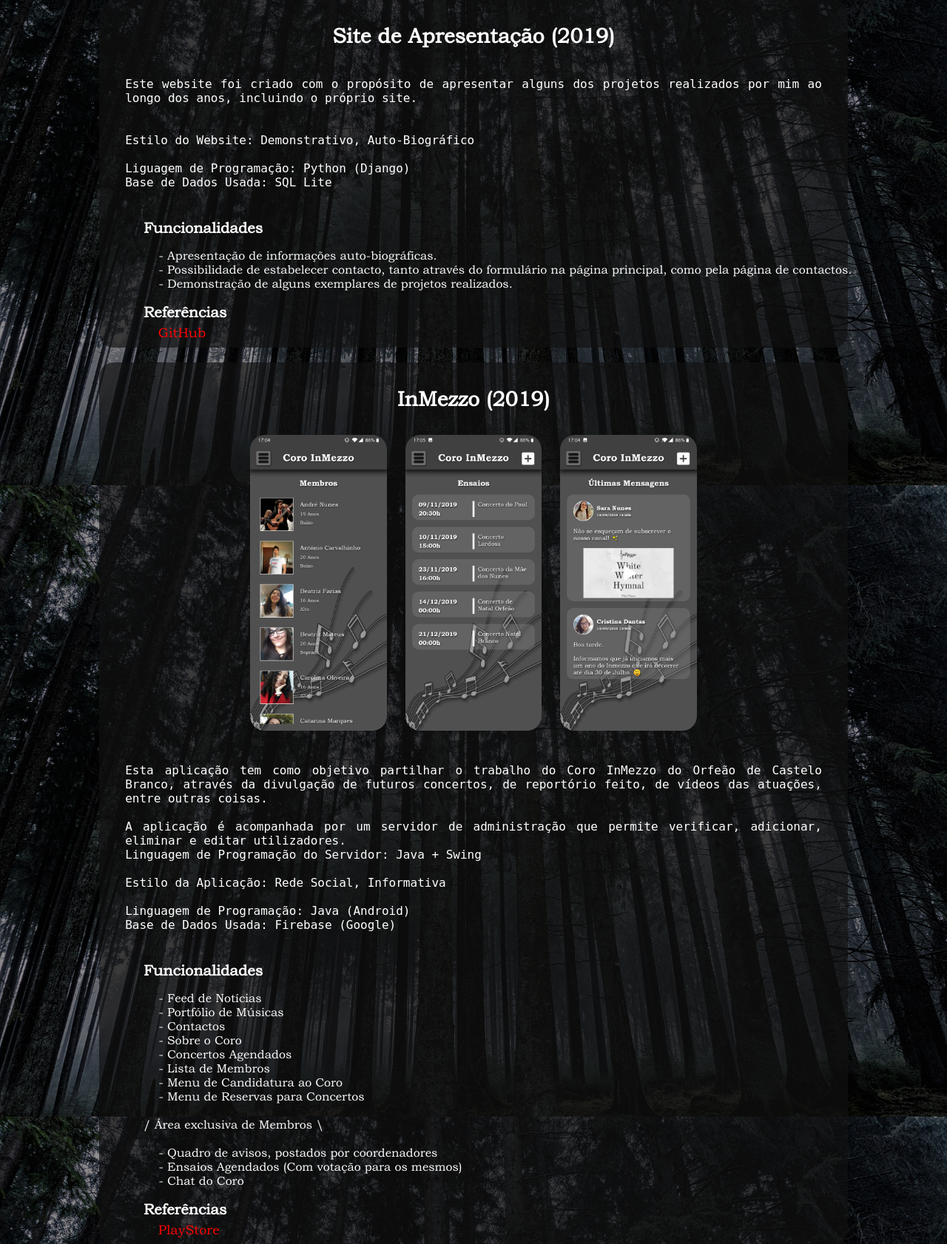
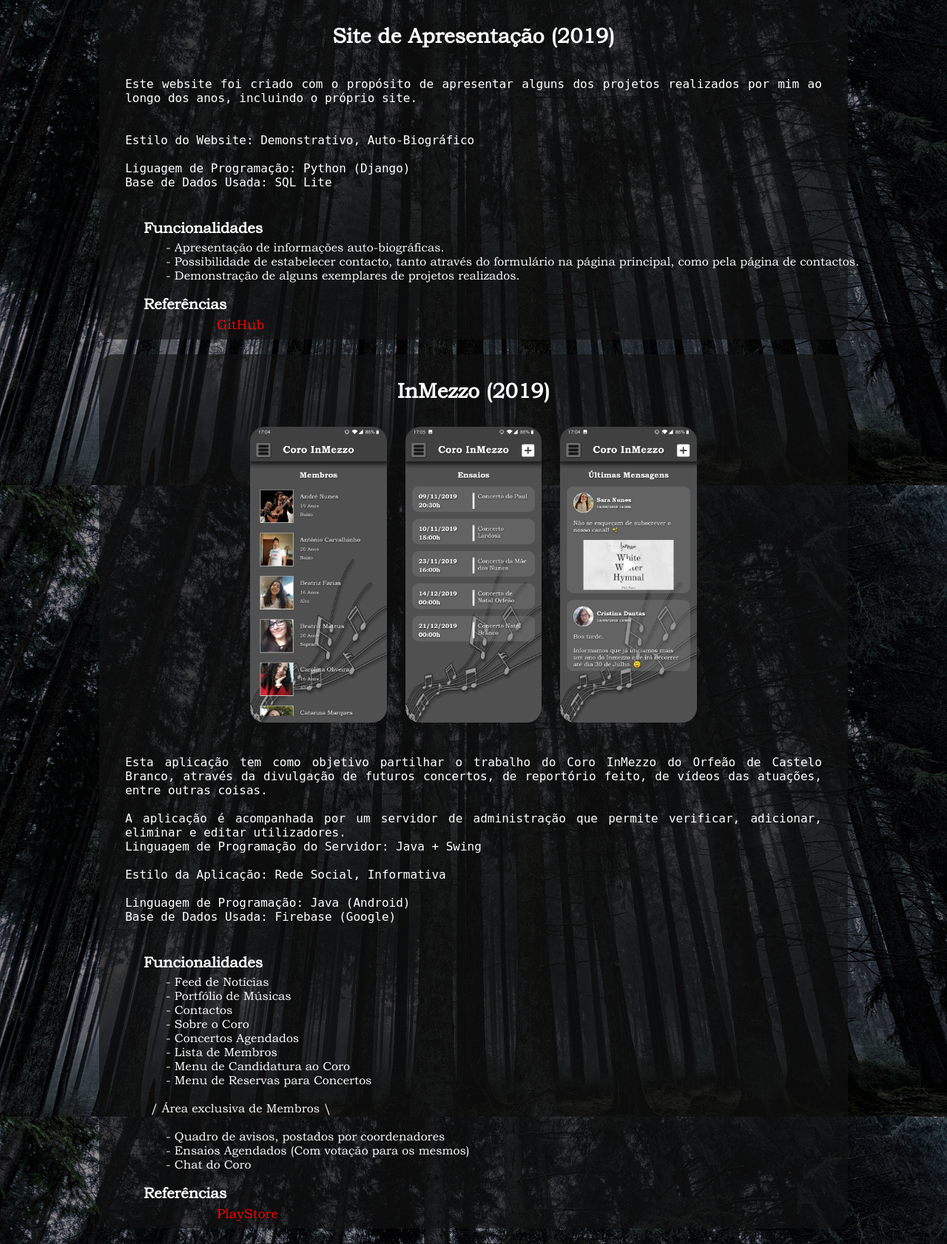
Before and after one commit to tmnf/PersonalPortfolio, a Django app: page /portfolio/ in a window 1280 px wide. Shown: the part 197-1879 px from the top of the page at 74% size. Run offline with Django 3.2, Linux system fonts and the light colour scheme; data comes from the database, SQL or seed files in the repository; both versions use the stored data as it was after the commit.

Commit message:
Small Changes

```diff
--- a/main_app/static/style.css
+++ b/main_app/static/style.css
@@ -333,13 +333,8 @@
     white-space: pre-wrap;
 }
 
-.proj_funcs {
-    font-size: 16px;
-    font-family: "Bookman Old Style";
-}
-
 .proj_ref {
-    width: 20%;
+    width: 100%;
     margin-left: 5%;
     text-align: left;
     margin-top: 40px;
@@ -360,6 +355,14 @@
 
 .proj_ref a:hover {
     color: blue;
+}
+
+.proj_funcs {
+    font-size: 16px;
+    font-family: "Bookman Old Style";
+    margin: auto;
+    width: 98%;
+    white-space: pre-wrap;
 }
 
 /* RESPONSIVE HANDLE */
```
Also changed, not shown: db.sqlite3.
